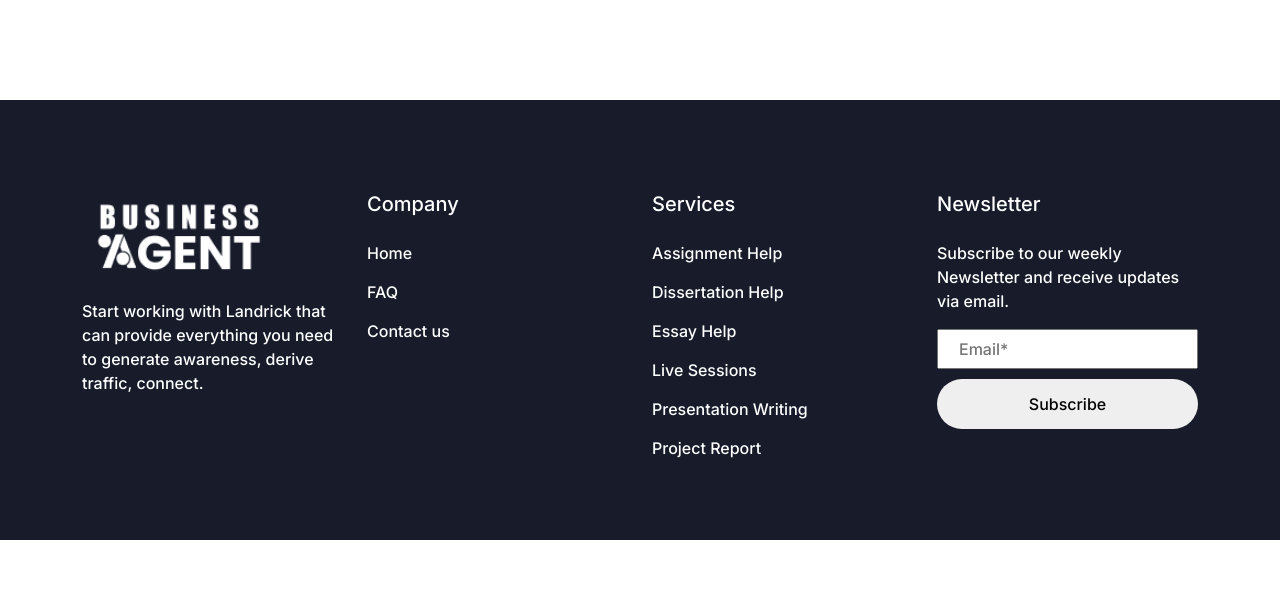
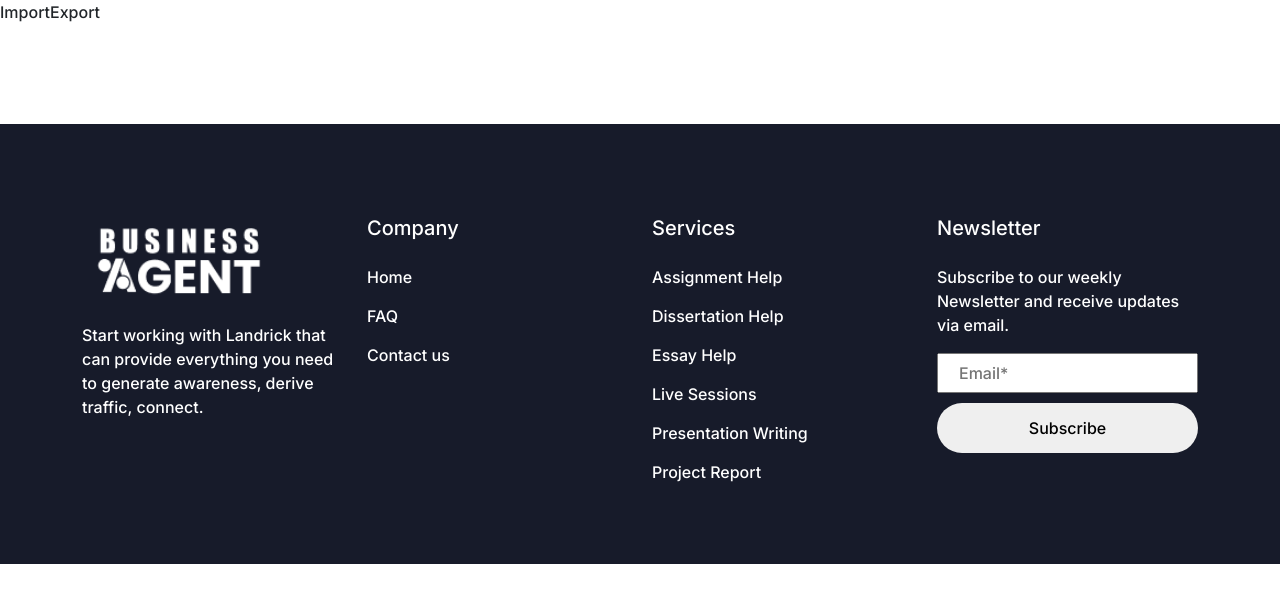
Before and after one commit to TahaAhmed63/bussinessagent, a React (Create React App) app: page /ImportExport in a window 1280 px wide. Shown: the top 602 px of the page. Built offline with nearby package versions, Linux system fonts and the light colour scheme.

Commit message:
commiting resuukt

```diff
--- a/src/App.js
+++ b/src/App.js
@@ -7,7 +7,7 @@ import Footer from './components/Footer';
 import './components/Style.css'
 import './App.css'
 import FromAcorporation from './pages/FromCorporation/FromAcorporation';
-
+import ImportExport from './pages/ImportExport/ImportExport';
 function App() {
   return (
    <>
@@ -17,6 +17,7 @@ function App() {
        <Routes>
          <Route path='/' element={<Home/>}/>
          <Route path='/Corporation' element={<FromAcorporation/>}/>
+         <Route path='/ImportExport' element={<ImportExport/>}/>
        </Routes>
        <Footer/>
     </BrowserRouter>
--- /dev/null
+++ b/src/pages/ImportExport/ImportExport.js
@@ -0,0 +1,9 @@
+import React from 'react'
+
+const ImportExport = () => {
+  return (
+    <div>ImportExport</div>
+  )
+}
+
+export default ImportExport
```
